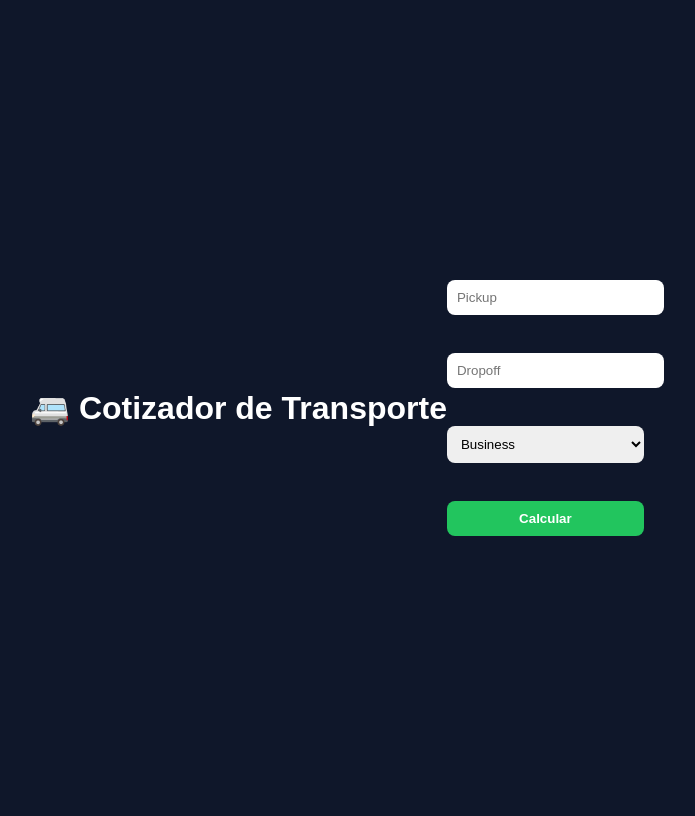
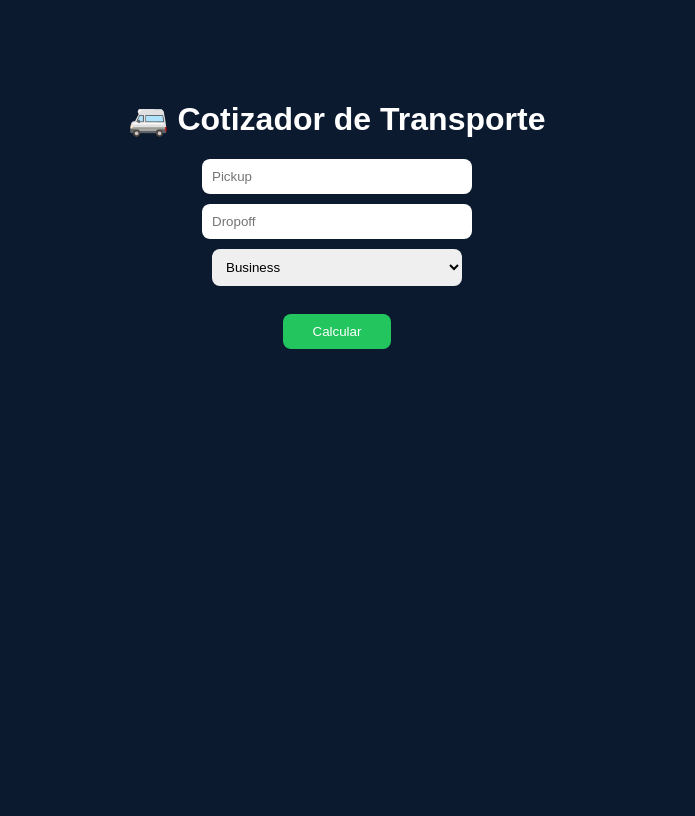
Before and after one commit to amyach66/cotizador-transporte, a Flask app: page / in a window 1280 px wide. Shown: the whole page, without its empty margins (303-998 px from the left). After the commit the page ends 349 px from the top, so only its background shows below. Run offline with Flask 3, Linux system fonts and the light colour scheme.

Commit message:
mejora diseño layout

```diff
--- a/templates/index.html
+++ b/templates/index.html
@@ -1,20 +1,54 @@
 <!DOCTYPE html>
 <html>
 <head>
-    <title>Cotizador</title>
-    <link rel="stylesheet" href="{{ url_for('static', filename='style.css') }}">
+    <style>
+        body {
+            background-color: #0b1a2f;
+            color: white;
+            font-family: Arial;
+            text-align: center;
+        }
+
+        .container {
+            margin-top: 100px;
+        }
+
+        input, select {
+            padding: 10px;
+            border-radius: 8px;
+            border: none;
+            width: 250px;
+            margin-bottom: 10px;
+        }
+
+        button {
+            background-color: #22c55e;
+            color: white;
+            padding: 10px 30px;
+            border: none;
+            border-radius: 8px;
+            cursor: pointer;
+        }
+
+        .resultado {
+            margin-top: 30px;
+        }
+    </style>
 </head>
+
 <body>
 
-<h1 style="text-align:center;">🚐 Cotizador de Transporte</h1>
+<div class="container">
+
+    <h1>🚐 Cotizador de Transporte</h1>
 
     <form method="POST">
 
         <input type="text" name="origen" placeholder="Pickup"
-value="{{ request.form.origen }}" required><br><br>
+        value="{{ request.form.origen }}" required><br>
 
         <input type="text" name="destino" placeholder="Dropoff"
-value="{{ request.form.destino }}" required><br><br>
+        value="{{ request.form.destino }}" required><br>
 
         <select name="tipo">
             <option value="Business" {% if request.form.tipo == "Business" %}selected{% endif %}>Business</option>
@@ -26,10 +60,13 @@ value="{{ request.form.destino }}" required><br><br>
     </form>
 
     {% if precio %}
-    <div style="text-align:center; margin-top:20px;">
+    <div class="resultado">
         <h3>Distancia: {{ "%.1f"|format(distancia) }} mi</h3>
         <h2>Precio: ${{ precio }}</h2>
     </div>
     {% endif %}
+
+</div>
+
 </body>
 </html>
```
Lines whose indentation alone changed are shown as unchanged.
